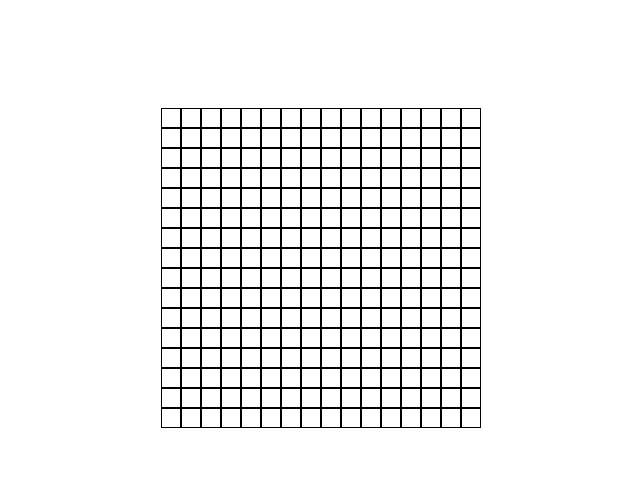
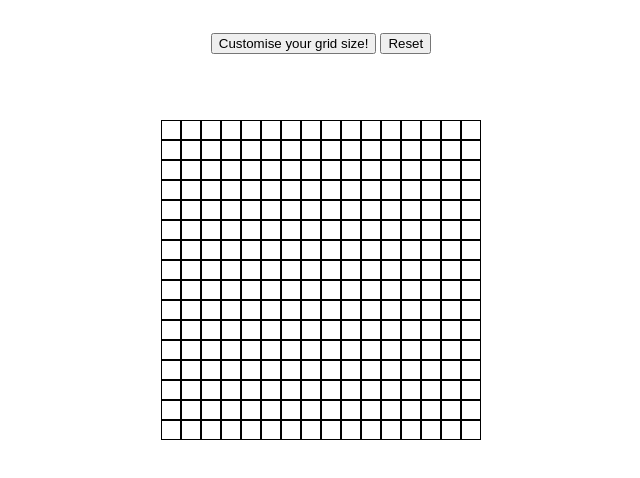
Before and after one commit to XiaGary/etch-a-sketch, a plain HTML site: page index.html in a window 1280 px wide. Shown: the whole page, without its empty margins (319-959 px from the left). Drawn offline with Linux system fonts and the light colour scheme.

Commit message:
Completed Etch-A-Sketch project. Changed the grid size limit to 50 instead of 100, and added a reset button, which resets the grid to a blank 16x16 grid. If user inputs a number greater than 50, a warning pops up below the buttons.

```diff
--- a/index.html
+++ b/index.html
@@ -7,6 +7,13 @@
     <link rel="stylesheet" href="styles.css">
 </head>
 <body>
+    <div id="headercont">
+        <button id="btn">Customise your grid size!</button>
+        <button id="reset">Reset</button>
+        <p id="error"></p>
+    </div>
+
+
     <div id="container">
 
     </div>
--- a/javascript.js
+++ b/javascript.js
@@ -1,13 +1,41 @@
-let gridAmount = 16*16;
 const container = document.querySelector('#container');
 
-function createGrid(){
-    for(let i = 1; i <= gridAmount; i++){
-    const divCreation = document.createElement('div');
-    container.appendChild(divCreation);
-    divCreation.addEventListener("mouseover", function(){
-        divCreation.classList.add("black")
-    })
+const resetBtn = document.querySelector('#reset');
+resetBtn.addEventListener('click', reset);
+function reset(){
+    container.innerHTML = '';
+    createGrid()
+}
+
+function createGrid(gridAmount = (16*16)){
+    if(gridAmount > 2500){
+        let error = document.querySelector('#error');
+        error.classList.add("error")
+        error.textContent = "Please enter a number below 50!"
+    } else{
+        for(let i = 1; i <= gridAmount; i++){
+        const div = document.createElement('div');
+        div.classList = 'cell'
+        container.appendChild(div);
+        let cellSize = 320/Math.sqrt(gridAmount);
+        div.style.width = `${cellSize}px`
+        div.style.height = `${cellSize}px`
+        div.addEventListener("mouseover", function(){
+            div.classList.add("black");
+        });
+        }
+        error.textContent = '';
     }
+
 }
-createGrid()
+createGrid();
+
+const btn = document.querySelector('#btn');
+btn.addEventListener("click", removeBoard);
+
+function removeBoard(){
+    container.innerHTML = '';
+    let userChoice = Number(prompt("Pick a grid size"));
+    let newGridSize = userChoice * userChoice;
+    createGrid(newGridSize)
+}
--- a/styles.css
+++ b/styles.css
@@ -7,10 +7,10 @@
     flex-wrap: wrap;
     width: 320px;
     margin: 0 auto;
-    padding-top: 100px;
+    padding-top: 50px;
 
 }
-#container > *{
+.cell{
     width: 20px;
     height: 20px;
     display: flex;
@@ -19,3 +19,10 @@
 .black{
     background-color: black;
 }
+.error{
+    color: red;
+}
+#headercont{
+    text-align: center;
+    padding-top: 25px;
+}
```
